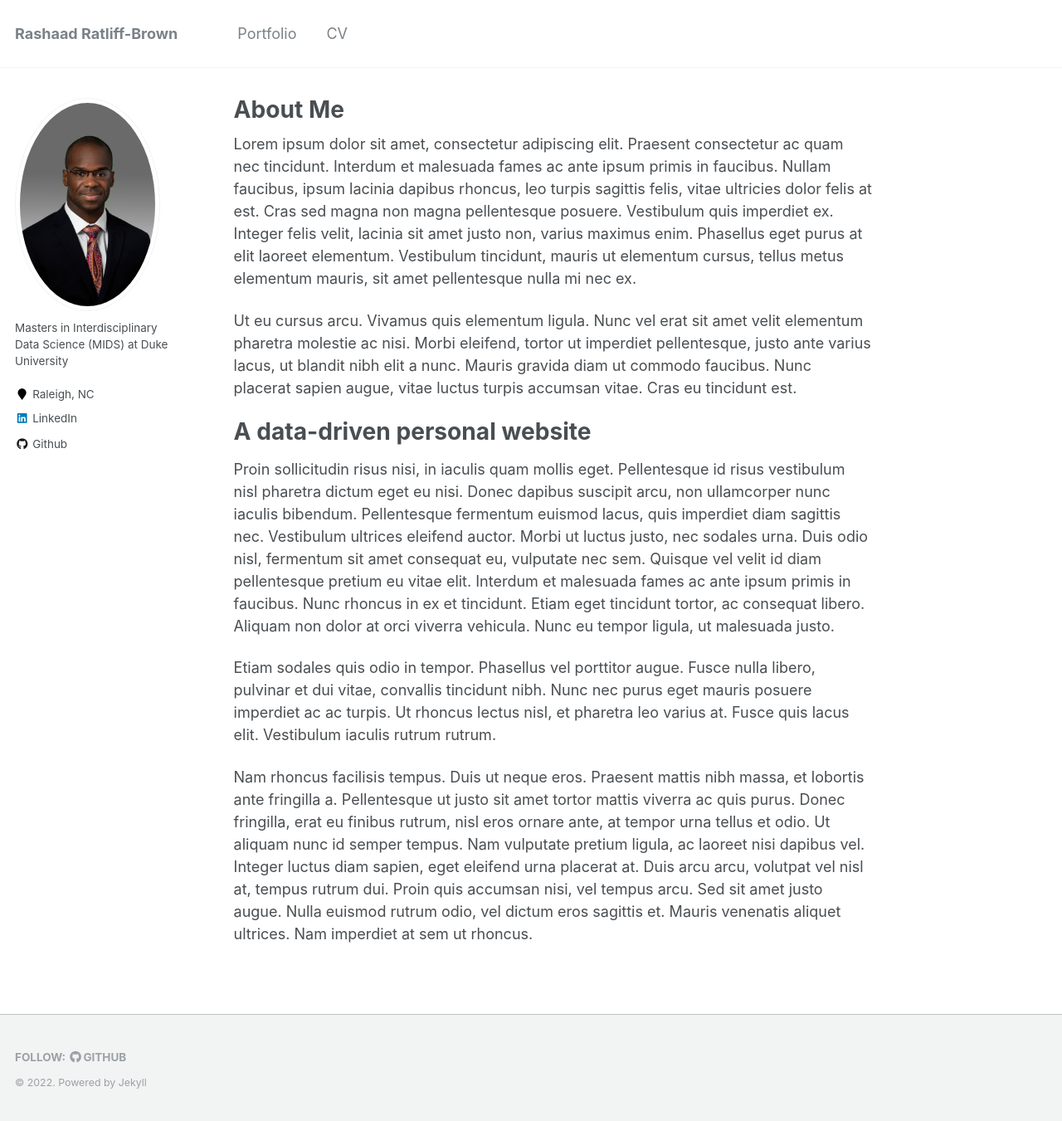
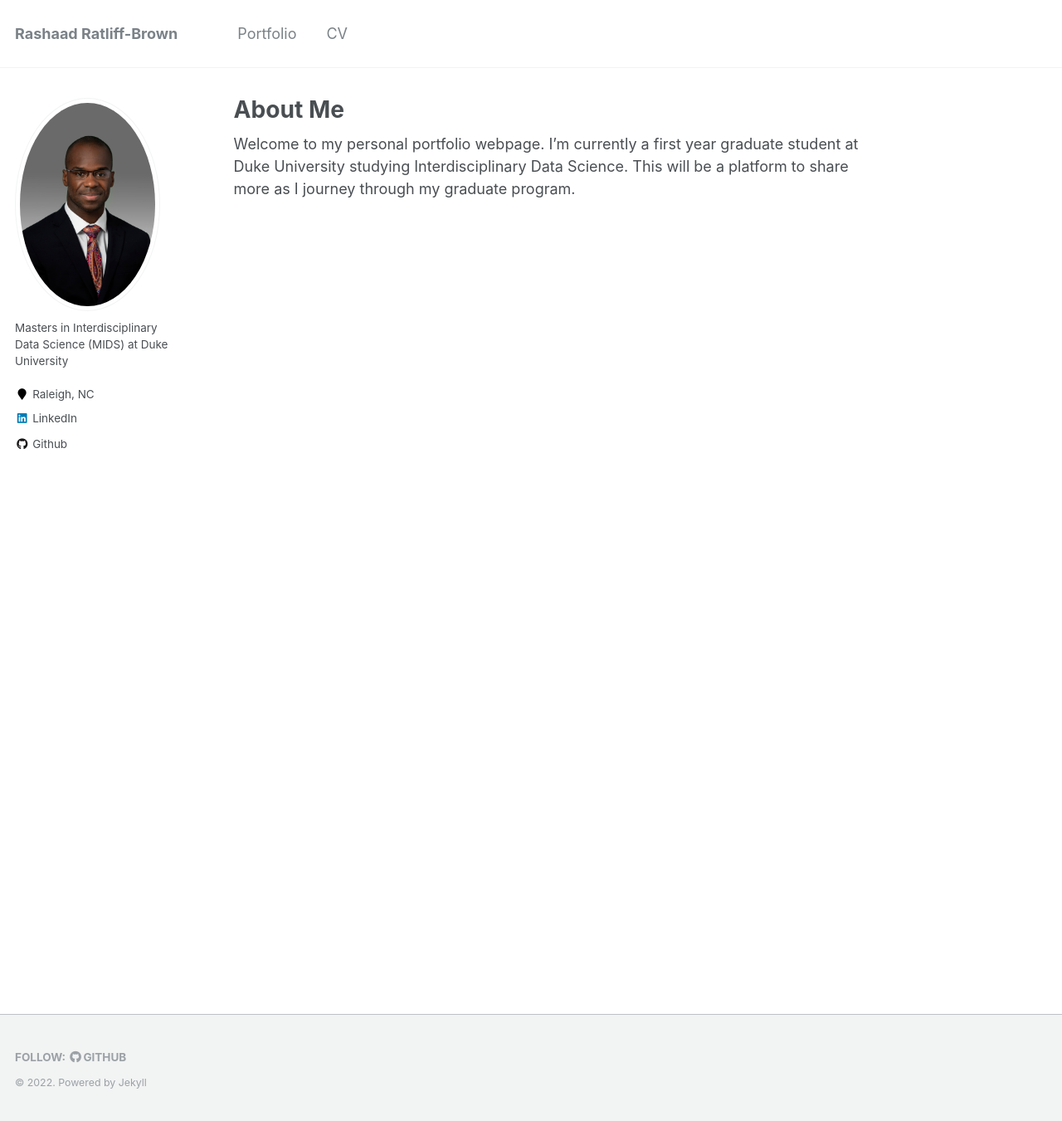
Before and after one commit to caratliff/caratliff.github.io, a Jekyll site: the page built from _pages/about.md, in a window 1280 px wide and 1351 px high. Shown: the whole window at 83% size. Built offline with Jekyll 4.4.1, drawn with Linux system fonts in a browser that asks for light colours.

Commit message:
Update about.md

```diff
--- a/_pages/about.md
+++ b/_pages/about.md
@@ -8,15 +8,4 @@ redirect_from:
   - /about.html
 ---
 
-Lorem ipsum dolor sit amet, consectetur adipiscing elit. Praesent consectetur ac quam nec tincidunt. Interdum et malesuada fames ac ante ipsum primis in faucibus. Nullam faucibus, ipsum lacinia dapibus rhoncus, leo turpis sagittis felis, vitae ultricies dolor felis at est. Cras sed magna non magna pellentesque posuere. Vestibulum quis imperdiet ex. Integer felis velit, lacinia sit amet justo non, varius maximus enim. Phasellus eget purus at elit laoreet elementum. Vestibulum tincidunt, mauris ut elementum cursus, tellus metus elementum mauris, sit amet pellentesque nulla mi nec ex.
-
-Ut eu cursus arcu. Vivamus quis elementum ligula. Nunc vel erat sit amet velit elementum pharetra molestie ac nisi. Morbi eleifend, tortor ut imperdiet pellentesque, justo ante varius lacus, ut blandit nibh elit a nunc. Mauris gravida diam ut commodo faucibus. Nunc placerat sapien augue, vitae luctus turpis accumsan vitae. Cras eu tincidunt est.
-
-A data-driven personal website
-======
-
-Proin sollicitudin risus nisi, in iaculis quam mollis eget. Pellentesque id risus vestibulum nisl pharetra dictum eget eu nisi. Donec dapibus suscipit arcu, non ullamcorper nunc iaculis bibendum. Pellentesque fermentum euismod lacus, quis imperdiet diam sagittis nec. Vestibulum ultrices eleifend auctor. Morbi ut luctus justo, nec sodales urna. Duis odio nisl, fermentum sit amet consequat eu, vulputate nec sem. Quisque vel velit id diam pellentesque pretium eu vitae elit. Interdum et malesuada fames ac ante ipsum primis in faucibus. Nunc rhoncus in ex et tincidunt. Etiam eget tincidunt tortor, ac consequat libero. Aliquam non dolor at orci viverra vehicula. Nunc eu tempor ligula, ut malesuada justo.
-
-Etiam sodales quis odio in tempor. Phasellus vel porttitor augue. Fusce nulla libero, pulvinar et dui vitae, convallis tincidunt nibh. Nunc nec purus eget mauris posuere imperdiet ac ac turpis. Ut rhoncus lectus nisl, et pharetra leo varius at. Fusce quis lacus elit. Vestibulum iaculis rutrum rutrum.
-
-Nam rhoncus facilisis tempus. Duis ut neque eros. Praesent mattis nibh massa, et lobortis ante fringilla a. Pellentesque ut justo sit amet tortor mattis viverra ac quis purus. Donec fringilla, erat eu finibus rutrum, nisl eros ornare ante, at tempor urna tellus et odio. Ut aliquam nunc id semper tempus. Nam vulputate pretium ligula, ac laoreet nisi dapibus vel. Integer luctus diam sapien, eget eleifend urna placerat at. Duis arcu arcu, volutpat vel nisl at, tempus rutrum dui. Proin quis accumsan nisi, vel tempus arcu. Sed sit amet justo augue. Nulla euismod rutrum odio, vel dictum eros sagittis et. Mauris venenatis aliquet ultrices. Nam imperdiet at sem ut rhoncus.
+Welcome to my personal portfolio webpage. I'm currently a first year graduate student at Duke University studying Interdisciplinary Data Science. This will be a platform to share more as I journey through my graduate program.
```
